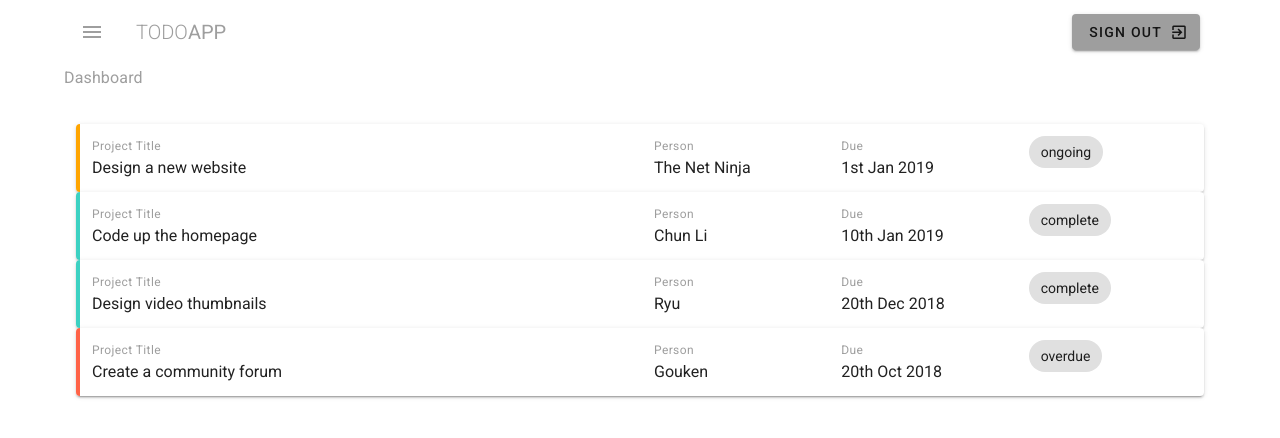
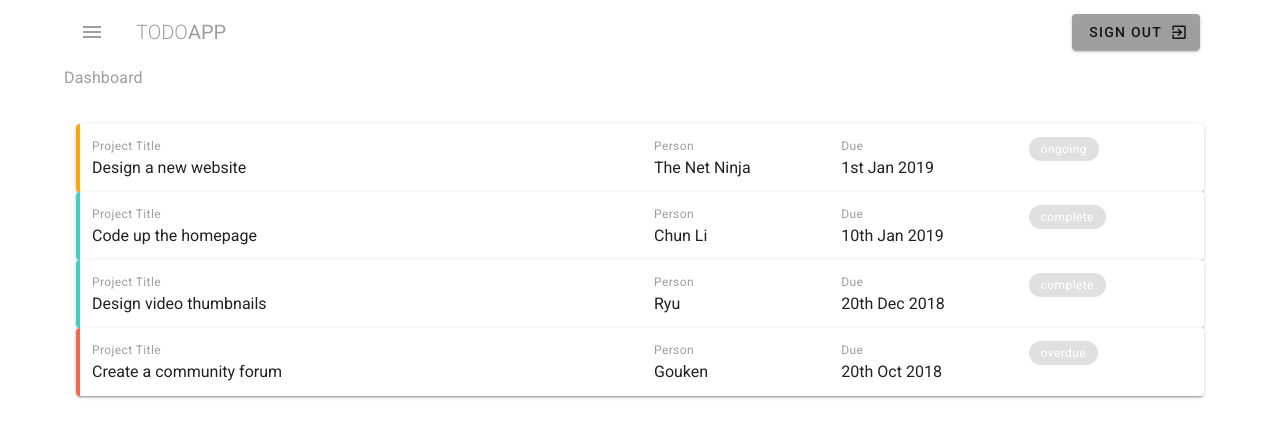
Before and after one commit to braden-w/learn-vuetify-project-management-website, a Nuxt app: page / in a window 1280 px wide. Shown: the top 438 px of the page. Built offline with nearby package versions, Linux system fonts and the light colour scheme.

Commit message:
Added chips

```diff
--- a/pages/index.vue
+++ b/pages/index.vue
@@ -17,7 +17,13 @@
             <div>{{ project.due }}</div>
           </v-col>
           <v-col cols="22" md="2">
-            <v-chip>{{ project.status }}</v-chip>
+              <v-chip
+                small
+                my-auto
+                :class="`${project.status} caption white--text `"
+              >
+                {{ project.status }}
+              </v-chip>
           </v-col>
         </v-row>
       </v-card>
```
